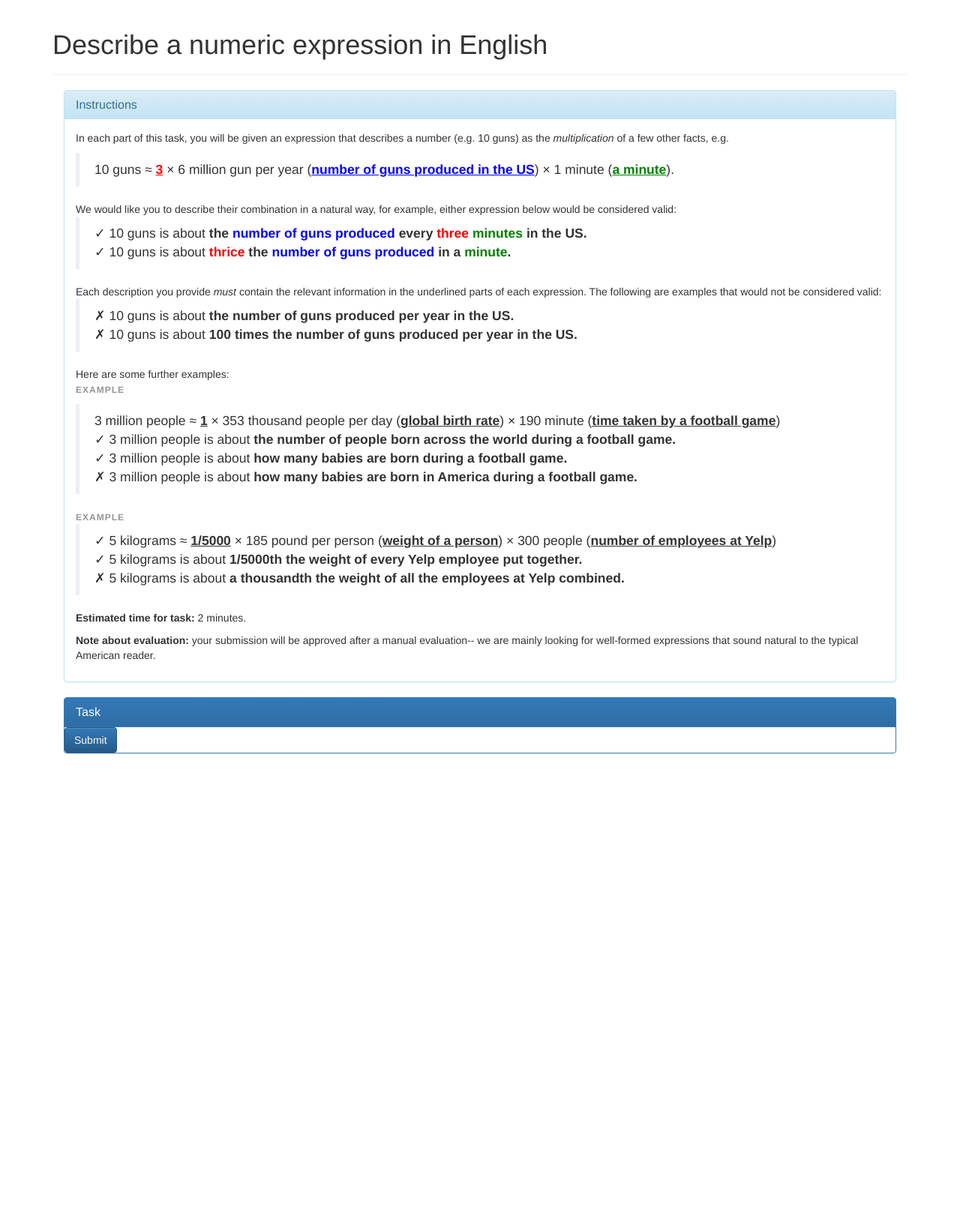
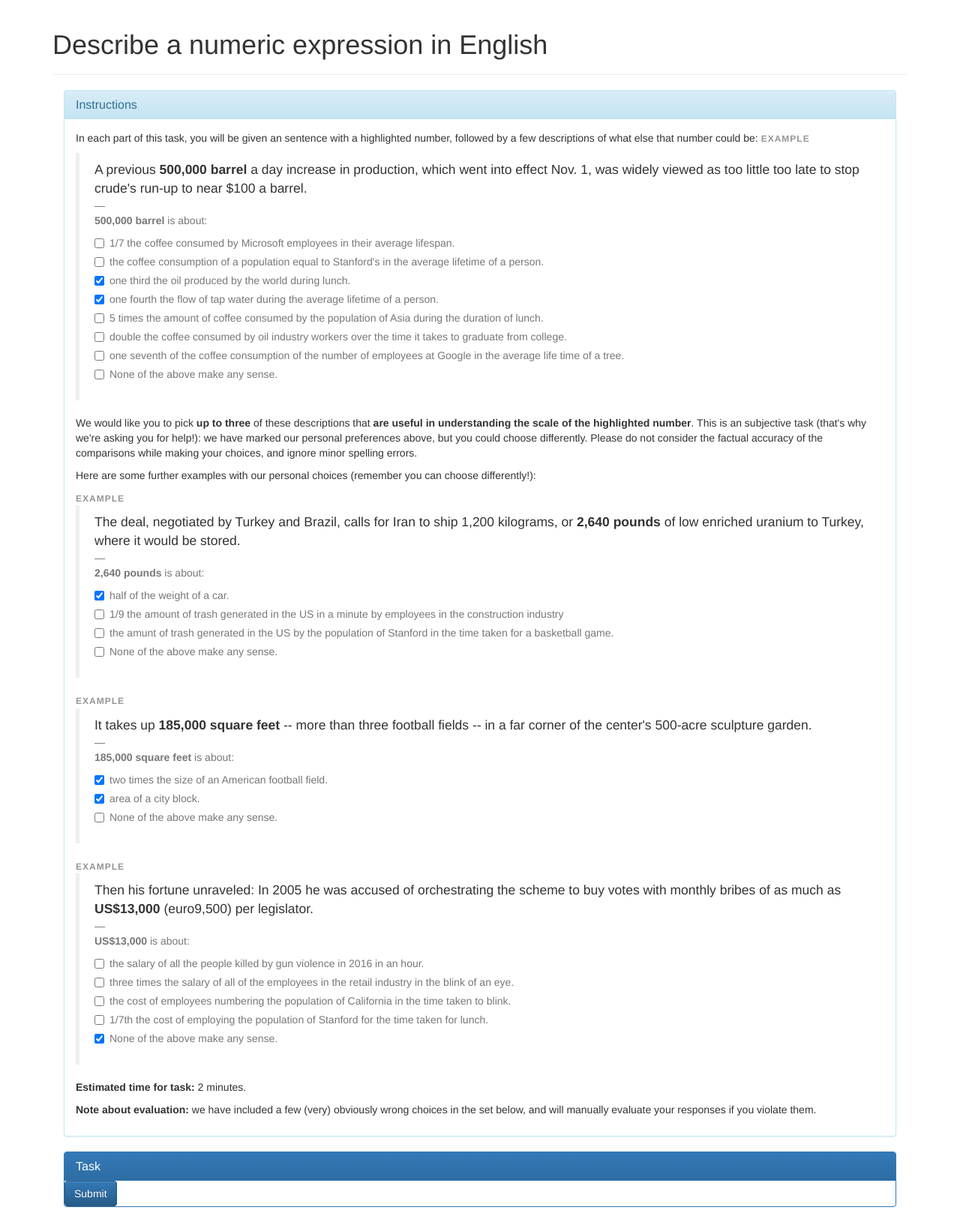
Before and after one commit to arunchaganty/contextual-comparatives, a Django app: a page that uses applesoranges/cc/templates/experiment_rank.html in a window 1280 px wide. Shown: the whole page at 75% size. Before the commit the page ends 1005 px from the top, so only its background shows below. Run offline with Django 3.2, Linux system fonts and the light colour scheme; data that the repository does not hold is empty; some libraries are stand-ins or nearby versions.

Commit message:
Updated task view

```diff
--- a/applesoranges/cc/templates/experiment_rank.html
+++ b/applesoranges/cc/templates/experiment_rank.html
@@ -13,59 +13,153 @@
     </div>
     <div class="panel-body">
       <p>
-  In each part of this task, you will be given an expression that describes a number (e.g. 10 guns) as the <i>multiplication</i> of a few other facts, e.g.
+      In each part of this task, you will be given an sentence with a highlighted number, followed by a few descriptions of what else that number could be:
+
+      <span class="example">Example</span>
       <blockquote>
-      10 guns &asymp;
-      <span style="color:red;"><u><b>3</b></u></span> &times;
-      6 million gun per year (<span style="color:blue;"><u><b>number of guns produced in the US</b></u></span>) &times;
-      1 minute (<span style="color:green;"><u><b>a minute</b></u></span>).
-    </blockquote>
-    We would like you to describe their combination in a natural way, for example, either expression below would be considered valid:
-    <blockquote>
-      &#x2713;
-      10 guns is about <b>the <span style="color:blue;">number of guns produced</span> every <span style="color:red;">three</span> <span style="color:green;">minutes</span> in the US.</b> <br/>
-      &#x2713;
-      10 guns is about <b><span style="color:red;">thrice</span> the <span style="color:blue;">number of guns produced</span> in a <span style="color:green;">minute</span>.</b>
+        A previous <b>500,000 barrel</b> a day increase in production, which went into effect Nov. 1, was widely viewed as too little too late to stop crude's run-up to near $100 a barrel.
+
+        <small>
+          <div class="form-group">
+            <b>500,000 barrel</b> is about:
+            <div class="checkbox">
+              <label>
+                <input type="checkbox"> 1/7 the coffee consumed by Microsoft employees in their average lifespan.
+              </label>
+            </div><div class="checkbox">
+              <label>
+                <input type="checkbox"> the coffee consumption of a population equal to Stanford's in the average lifetime of a person.
+              </label>
+            </div><div class="checkbox">
+              <label>
+                <input type="checkbox" checked> one third the oil produced by the world during lunch.
+              </label>
+            </div><div class="checkbox">
+              <label>
+                <input type="checkbox" checked> one fourth the flow of tap water during the average lifetime of a person.
+              </label>
+            </div><div class="checkbox">
+              <label>
+                <input type="checkbox"> 5 times the amount of coffee consumed by the population of Asia during the duration of lunch.
+              </label>
+            </div><div class="checkbox">
+              <label>
+                <input type="checkbox"> double the coffee consumed by oil industry workers over the time it takes to graduate from college.
+              </label>
+            </div><div class="checkbox">
+              <label>
+                <input type="checkbox"> one seventh of the coffee consumption of the number of employees at Google in the average life time of a tree.
+              </label>
+            </div><div class="checkbox">
+              <label>
+                <input type="checkbox"> None of the above make any sense.
+              </label>
+            </div>
+          </div>
+        </small>
       </blockquote>
 
-    Each description you provide <i>must</i> contain the relevant information in the underlined parts of each expression.
-    The following are examples that would not be considered valid:
-    <blockquote>
-      &#x2717;
-      10 guns is about <b>the number of guns produced per year in the US.</b> <br />
-      &#x2717;
-      10 guns is about <b>100 times the number of guns produced per year in the US.</b>
-    </blockquote>
+      <p>
+      We would like you to pick <b>up to three</b> of these descriptions that <b>are useful in understanding the scale of the highlighted number</b>. This is an subjective task (that's why we're asking you for help!): we have marked our personal preferences above, but you could choose differently.
+      Please do not consider the factual accuracy of the comparisons while making your choices, and ignore minor spelling errors.
       </p>
 
       <p>
-    Here are some further examples: <br/>
+      Here are some further examples with our personal choices (remember you can choose differently!):
+      </p>
 
       <span class="example">Example</span>
       <blockquote>
-      3 million people &asymp; <u><b>1</b></u> &times; 353 thousand people per day (<u><b>global birth rate</b></u>) &times; 190 minute (<u><b>time taken by a football game</b></u>) <br/>
-      &#x2713;
-      3 million people is about <b>the number of people born across the world during a football game.</b> <br/>
-      &#x2713;
-      3 million people is about <b>how many babies are born during a football game.</b> <br/>
-      &#x2717;
-      3 million people is about <b>how many babies are born in America during a football game.</b> <br/>
+        The deal, negotiated by Turkey and Brazil, calls for Iran to ship 1,200 kilograms, or <b>2,640 pounds</b> of low enriched uranium to Turkey, where it would be stored.
+
+        <small>
+          <div class="form-group">
+            <b>2,640 pounds</b> is about:
+            <div  class="checkbox">
+              <label>
+                <input name="response-31503" type="checkbox" checked> half of the weight of a car.
+              </label>
+            </div><div  class="checkbox">
+              <label>
+                <input name="response-17651" type="checkbox"> 1/9 the amount of trash generated in the US in a minute by employees in the construction industry
+              </label>
+            </div><div  class="checkbox">
+              <label>
+                <input name="response-26394" type="checkbox"> the amunt of trash generated in the US by the population of Stanford in the time taken for a basketball game.
+              </label>
+            </div><div  class="checkbox">
+              <label>
+                <input name="response--1" type="checkbox"> None of the above make any sense.
+              </label>
+            </div>
+          </div>
+        </small>
       </blockquote>
 
       <span class="example">Example</span>
       <blockquote>
-      &#x2713;
-      5 kilograms &asymp; <u><b>1/5000</b></u> &times; 185 pound per person (<b><u>weight of a person</u></b>) &times; 300 people (<b><u>number of employees at Yelp</u></b>) <br />
-      &#x2713;
-      5 kilograms is about <b>1/5000th the weight of every Yelp employee put together.</b> <br />
-      &#x2717;
-      5 kilograms is about <b>a thousandth the weight of all the employees at Yelp combined.</b>
+        It takes up <b>185,000 square feet</b> -- more than three football fields -- in a far corner of the center's 500-acre sculpture garden.
+
+        <small>
+          <div class="form-group">
+            <b>185,000 square feet</b> is about:
+            <div class="checkbox">
+              <label>
+                <input name="response-15507" type="checkbox" checked> two times the size of an American football field.
+              </label>
+            </div><div class="checkbox">
+              <label>
+                <input name="response-43292" type="checkbox" checked> area of a city block.
+              </label>
+            </div><div class="checkbox">
+              <label>
+                <input name="response--1" type="checkbox"> None of the above make any sense.
+              </label>
+            </div>
+          </div>
+        </small>
       </blockquote>
+
+      <span class="example">Example</span>
+      <blockquote>
+        Then his fortune unraveled: In 2005 he was accused of orchestrating the scheme to buy votes with monthly bribes of as much as <b>US$13,000</b> (euro9,500) per legislator.
+
+        <small>
+          <div class="form-group">
+            <b>US$13,000</b> is about:
+            <div class="checkbox">
+              <label>
+                <input id="response-18263-18182" name="response-18263-18182" type="checkbox"> the salary of all the people killed by gun violence in 2016 in an hour.
+              </label>
+            </div><div class="checkbox">
+              <label>
+                <input id="response-18263-31025" name="response-18263-31025" type="checkbox"> three times the salary of all of the employees in the retail industry in the blink of an eye.
+              </label>
+            </div>
+            <div class="checkbox">
+              <label>
+                <input id="response-18263-19079" name="response-18263-19079" type="checkbox"> the cost of employees numbering the population of California in the time taken to blink.
+              </label>
+            </div>
+            <div class="checkbox">
+              <label>
+                <input id="response-18263-19184" name="response-18263-19184" type="checkbox"> 1/7th the cost of employing the population of Stanford for the time taken for lunch.
+              </label>
+            </div><div class="checkbox">
+              <label>
+                <input id="response-18263--1" name="response-18263--1" type="checkbox" checked> None of the above make any sense.
+              </label>
+            </div></div>
+
+        </small>
+      </blockquote>
+
+
       <p>
       <b>Estimated time for task:</b> 2 minutes.
       </p>
       <p>
-  <b>Note about evaluation:</b> your submission will be approved after a manual evaluation-- we are mainly looking for well-formed expressions that sound natural to the typical American reader.
+      <b>Note about evaluation:</b> we have included a few (very) obviously wrong choices in the set below, and will manually evaluate your responses if you violate them.
       </p>
     </div>
   </div>
@@ -82,7 +176,7 @@
 
   <div id="choice-template" class="checkbox hidden">
     <label>
-      <input name="response-@@choice_id@@" type="checkbox"> @@choice_gloss@@
+      <input id="response-@@mention_id@@-@@choice_id@@" name="response-@@mention_id@@-@@choice_id@@" type="checkbox"> @@choice_gloss@@
     </label>
   </div>
   <div id="task-template" class="panel panel-default hidden">
@@ -157,13 +251,17 @@ function validateInputs() {
   return success;
 }
 
-var emptyChoice = {"response_id" : -1, "gloss": "None of the above make any sense."};
+function emptyChoice(mention_id) {
+  return {"mention_id":mention_id, "response_id" : -1, "gloss": "None of the above make any sense."};
+}
 
 function addChoice(choice) {
   var div = $("#choice-template").clone();
   div.html(div.html()
+      .replace(/@@mention_id@@/g, choice.mention_id)
       .replace(/@@choice_id@@/g, choice.response_id)
       .replace(/@@choice_gloss@@/g, choice.gloss));
+  div.removeAttr("id");
   div.removeClass("hidden");
   return div;
 }
@@ -184,7 +282,7 @@ function addTask(i, task) {
   for (var i = 0; i < task.choices.length; i++) {
     choice_list.append(addChoice(task.choices[i]));
   }
-  choice_list.append(addChoice(emptyChoice));
+  choice_list.append(addChoice(emptyChoice(task.mention_id)));
   // Make visible.
   div.removeClass("hidden");
   // Add to the tasklist
--- a/applesoranges/cc/views.py
+++ b/applesoranges/cc/views.py
@@ -130,13 +130,15 @@ class Choice(object):
     lightweight choice
     """
 
-    def __init__(self, response_id, expression_id, gloss):
+    def __init__(self, mention_id, response_id, expression_id, gloss):
+        self.mention_id = mention_id
         self.response_id = response_id
         self.expression_id = expression_id
         self.gloss = gloss
 
     def to_json(self):
-        return json.dumps({'response_id': self.response_id,
+        return json.dumps({'mention_id': self.mention_id,
+            'response_id': self.response_id,
             'expression_id' : self.expression_id,
             'gloss' : self.gloss})
 
@@ -156,7 +158,7 @@ class ChoiceSet(object):
         from db mention
         """
         responses = [c.numericexpressionresponse_set.order_by('?').first() for c in choices]
-        choices = [Choice(r.id, r.expression_id, r.description) for r in responses]
+        choices = [Choice(mention.id, r.id, r.expression_id, r.description) for r in responses]
         return ChoiceSet(mention.id, mention.html(), mention.gloss(), choices)
 
     def to_json(self):
@@ -169,10 +171,10 @@ def rank_expressions(request):
     """
     Produce a ranking of expressions.
     """
-    GROUP_SIZE = 10
+    GROUP_SIZE = 7
     WINDOW_SHIFT = 5
 
-    mentions = NumericMention.objects.filter(id__in = NumericMentionExpression.objects.values_list('mention'))[:10]
+    mentions = NumericMention.objects.filter(id__in = NumericMentionExpression.objects.values_list('mention')).order_by('?')[:10]
 
     tasks = []
     for mention in mentions:
```
Lines whose indentation alone changed are shown as unchanged.
